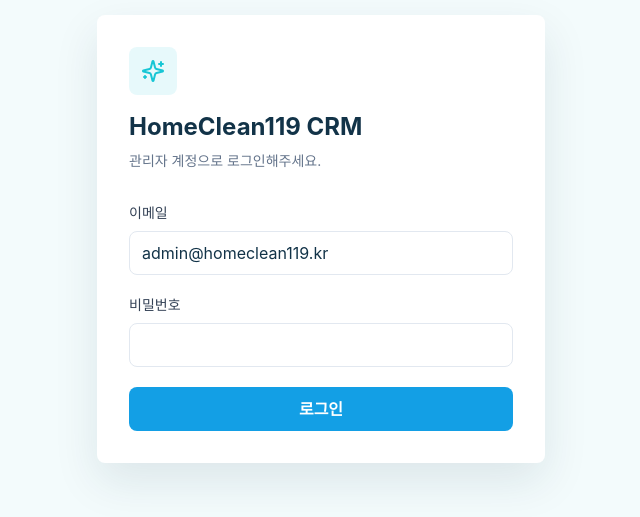
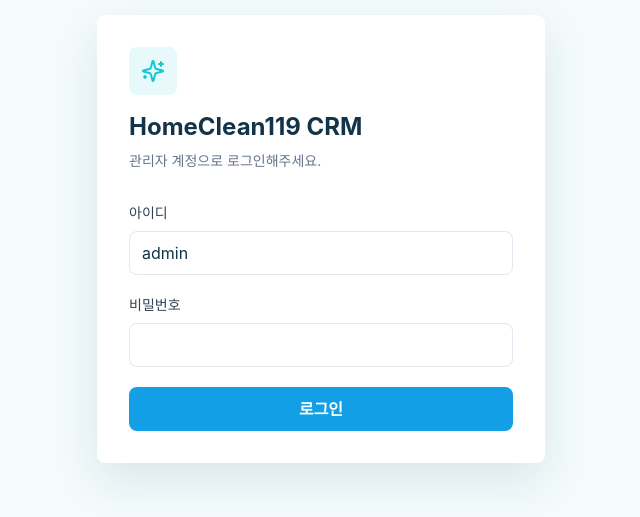
Before and after one commit to Sumin893/CH119_CRM, a React (Vite) app in the folder frontend/: page /login in a window 1280 px wide. Shown: the part 161-678 px from the top of the page, without its empty margins (319-959 px from the left). Built offline with nearby package versions, Linux system fonts and the light colour scheme; no server answers.

Commit message:
chore: email 초기값 admin으로 수정

```diff
--- a/frontend/src/features/auth/LoginPage.tsx
+++ b/frontend/src/features/auth/LoginPage.tsx
@@ -8,7 +8,7 @@ import { useAuth } from "./useAuth";
 export function LoginPage() {
   const { admin, login } = useAuth();
   const navigate = useNavigate();
-  const [email, setEmail] = useState("admin@homeclean119.kr");
+  const [email, setEmail] = useState("admin");
   const [password, setPassword] = useState("");
   const [error, setError] = useState("");
   const [isSubmitting, setIsSubmitting] = useState(false);
@@ -42,7 +42,7 @@ export function LoginPage() {
         </div>
 
         <form className="space-y-5" onSubmit={onSubmit}>
-          <TextField label="이메일" value={email} onChange={setEmail} />
+          <TextField label="아이디" value={email} onChange={setEmail} />
           <TextField label="비밀번호" type="password" value={password} onChange={setPassword} />
           {error && <p className="rounded-md bg-red-50 px-3 py-2 text-sm text-red-600">{error}</p>}
           <Button full isLoading={isSubmitting}>로그인</Button>
```
